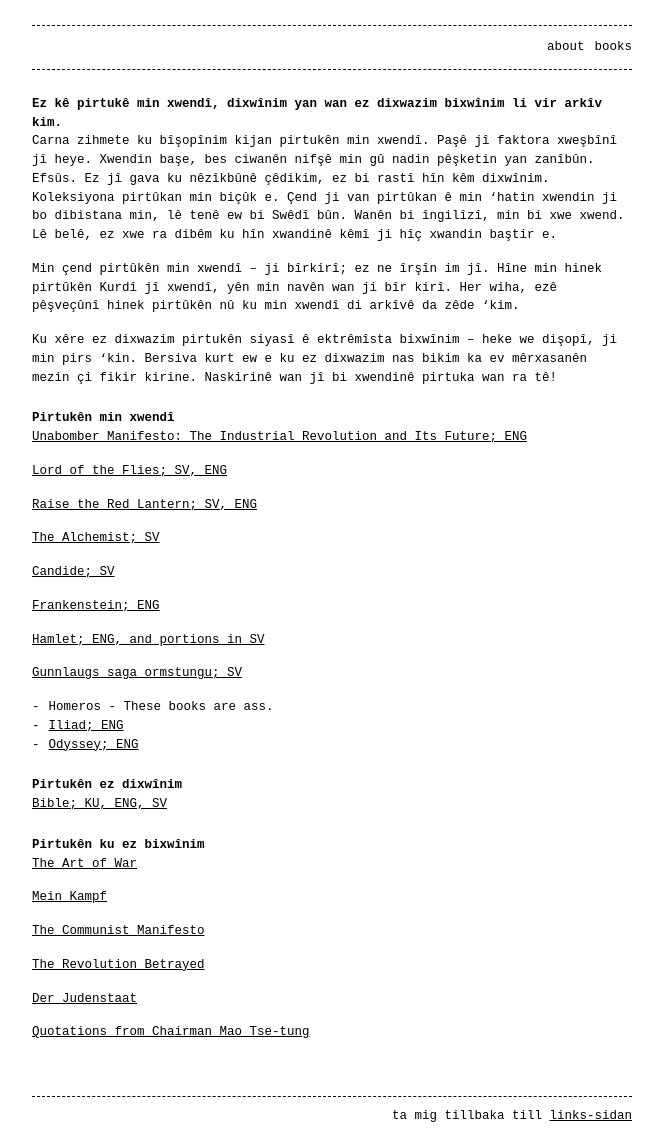
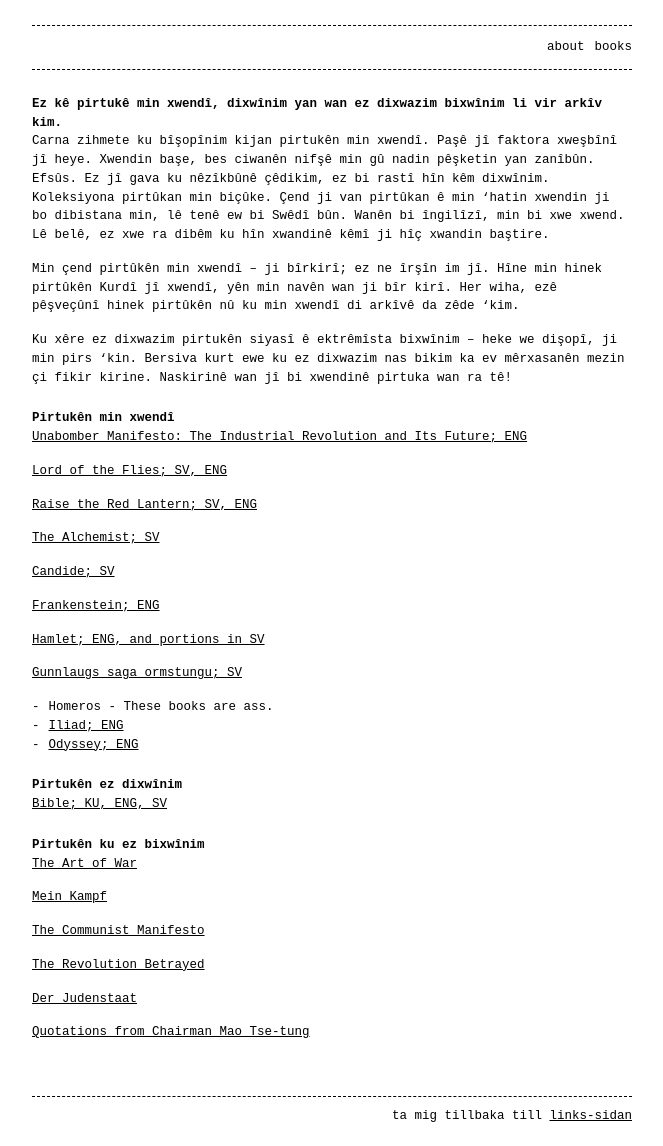
Before and after one commit to ronim-efrin/kitab, a Jekyll site: the page built from books.md, in a window 1280 px wide. Shown: the whole page, without its empty margins (308-971 px from the left). Built offline with Jekyll 4.4.1, drawn with Linux system fonts in a browser that asks for light colours.

Commit message:
Some preferences

```diff
--- a/books.md
+++ b/books.md
@@ -6,11 +6,11 @@ permalink: books
 
 # Ez kê pirtukê min xwendî, dixwînim yan wan ez dixwazim bixwînim li vir arkîv kim.
 
-Carna zihmete ku bîşopînim kijan pirtukên min xwendî. Paşê jî faktora xweşbînî jî heye. Xwendin başe, bes ciwanên nifşê min gû nadin pêşketin yan zanîbûn. Efsûs. Ez jî gava ku nêzîkbûnê çêdikim, ez bi rastî hîn kêm dixwînim. Koleksiyona pirtûkan min biçûk e. Çend ji van pirtûkan ê min 'hatin xwendin ji bo dibistana min, lê tenê ew bi Swêdî bûn. Wanên bi îngilîzî, min bi xwe xwend. Lê belê, ez xwe ra dibêm ku hîn xwandinê kêmî ji hîç xwandin baştir e.
+Carna zihmete ku bîşopînim kijan pirtukên min xwendî. Paşê jî faktora xweşbînî jî heye. Xwendin başe, bes ciwanên nifşê min gû nadin pêşketin yan zanîbûn. Efsûs. Ez jî gava ku nêzîkbûnê çêdikim, ez bi rastî hîn kêm dixwînim. Koleksiyona pirtûkan min biçûke. Çend ji van pirtûkan ê min 'hatin xwendin ji bo dibistana min, lê tenê ew bi Swêdî bûn. Wanên bi îngilîzî, min bi xwe xwend. Lê belê, ez xwe ra dibêm ku hîn xwandinê kêmî ji hîç xwandin baştire.
 
 Min çend pirtûkên min xwendî – ji bîrkirî; ez ne îrşîn im jî. Hîne min hinek pirtûkên Kurdî jî xwendî, yên min navên wan ji bîr kirî. Her wiha, ezê pêşveçûnî hinek pirtûkên nû ku min xwendî di arkîvê da zêde 'kim.
 
-Ku xêre ez dixwazim pirtukên siyasî ê ektrêmîsta bixwînim – heke we dişopî, ji min pirs 'kin. Bersiva kurt ew e ku ez dixwazim nas bikim ka ev mêrxasanên mezin çi fikir kirine. Naskirinê wan jî bi xwendinê pirtuka wan ra tê!
+Ku xêre ez dixwazim pirtukên siyasî ê ektrêmîsta bixwînim – heke we dişopî, ji min pirs 'kin. Bersiva kurt ewe ku ez dixwazim nas bikim ka ev mêrxasanên mezin çi fikir kirine. Naskirinê wan jî bi xwendinê pirtuka wan ra tê!
 
 ## Pirtukên min xwendî
 
```
